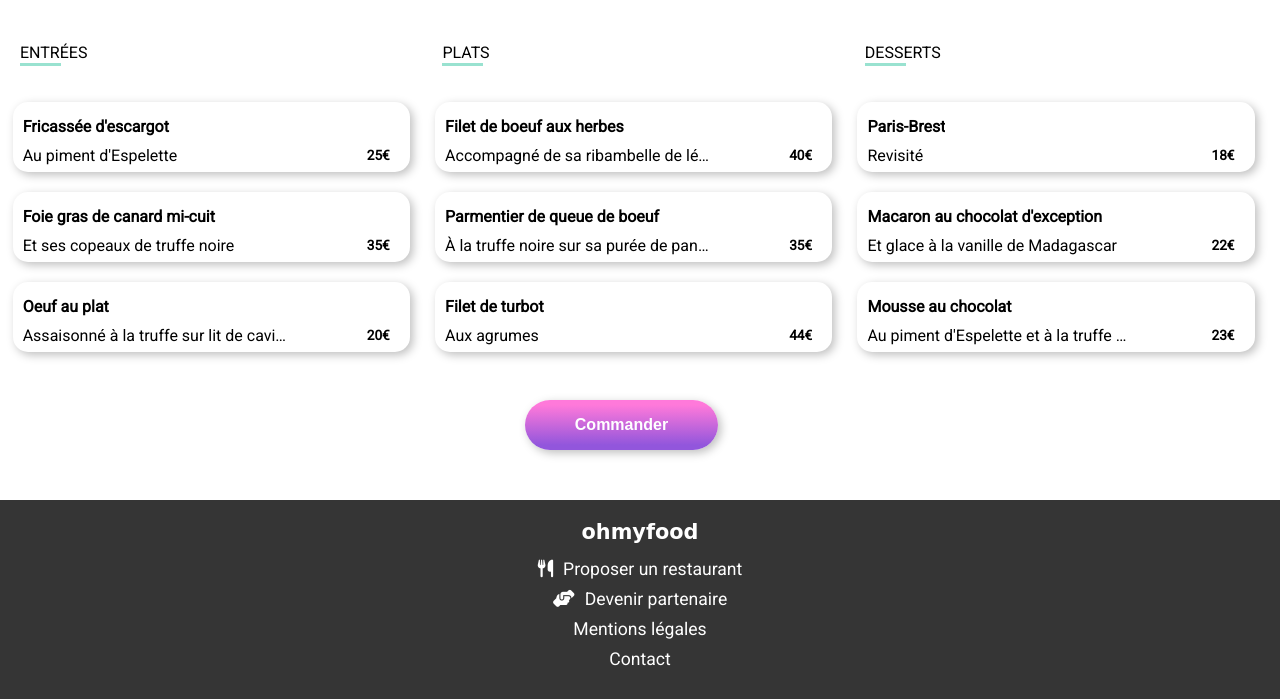
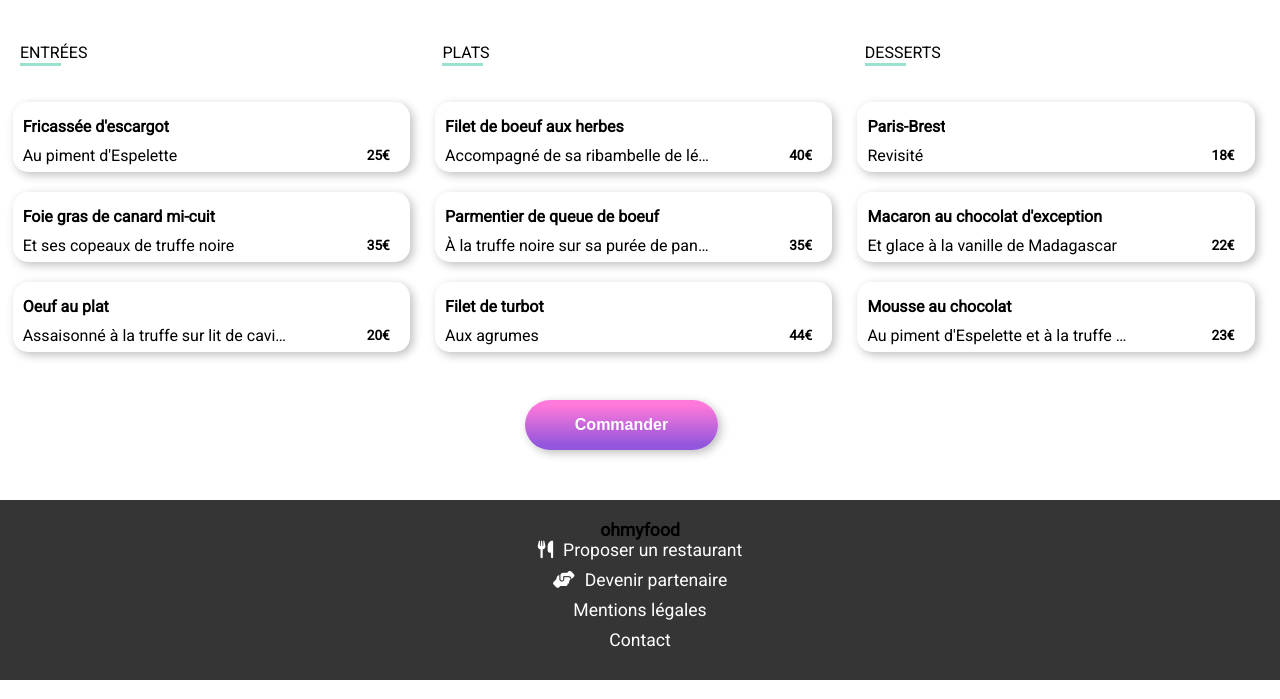
Before and after one commit to EliasDAHO/EliasDAHO_3_30082021, a website: page lapalettedugout.html in a window 1280 px wide. Shown: the part 495-1194 px from the top of the page. Drawn offline with Linux system fonts and the light colour scheme; a web font is replaced by a local one.

Commit message:
correction

```diff
--- a/lapalettedugout.html
+++ b/lapalettedugout.html
@@ -164,7 +164,7 @@
 
      <footer>
 
-          <h2>ohmyfood</h2>
+          <h4>ohmyfood</h4>
 
           <ul>
             <li><a href="#"><i class="fas fa-utensils"></i>Proposer un restaurant</a></li>
```
